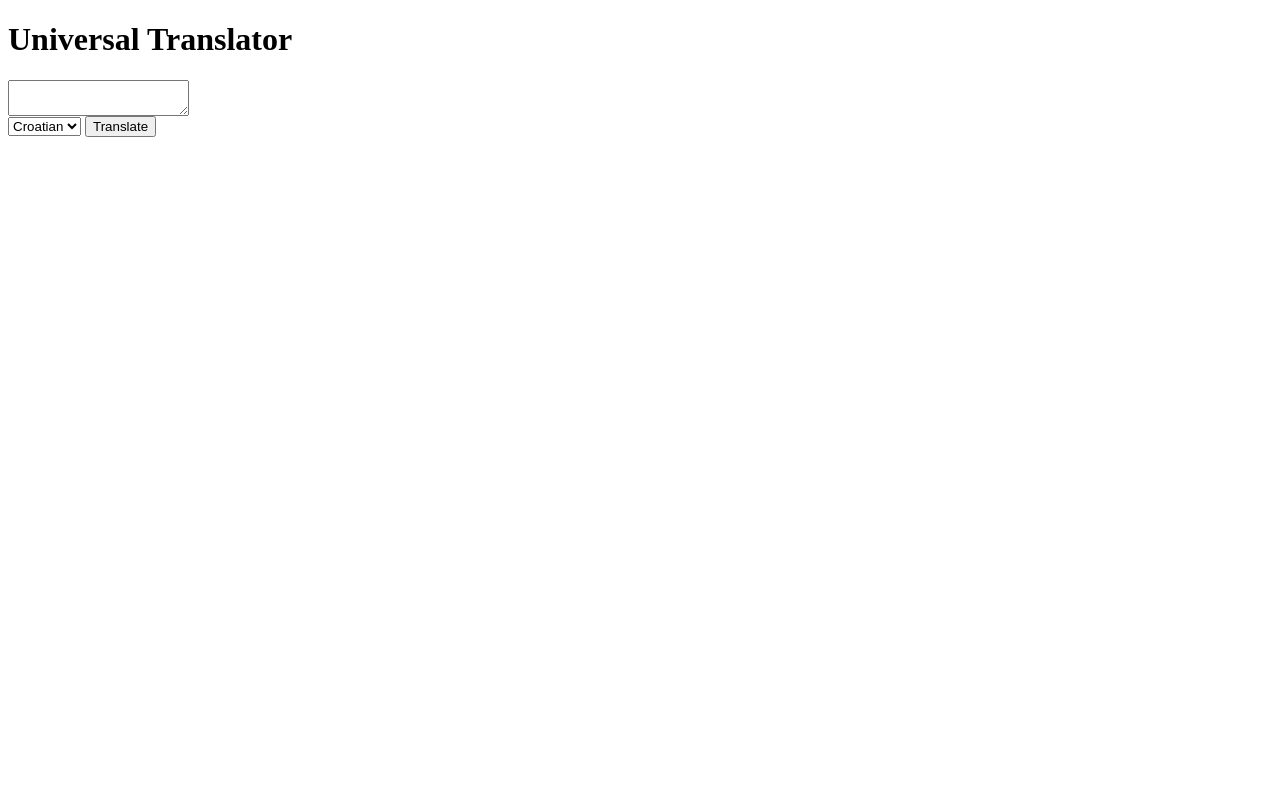
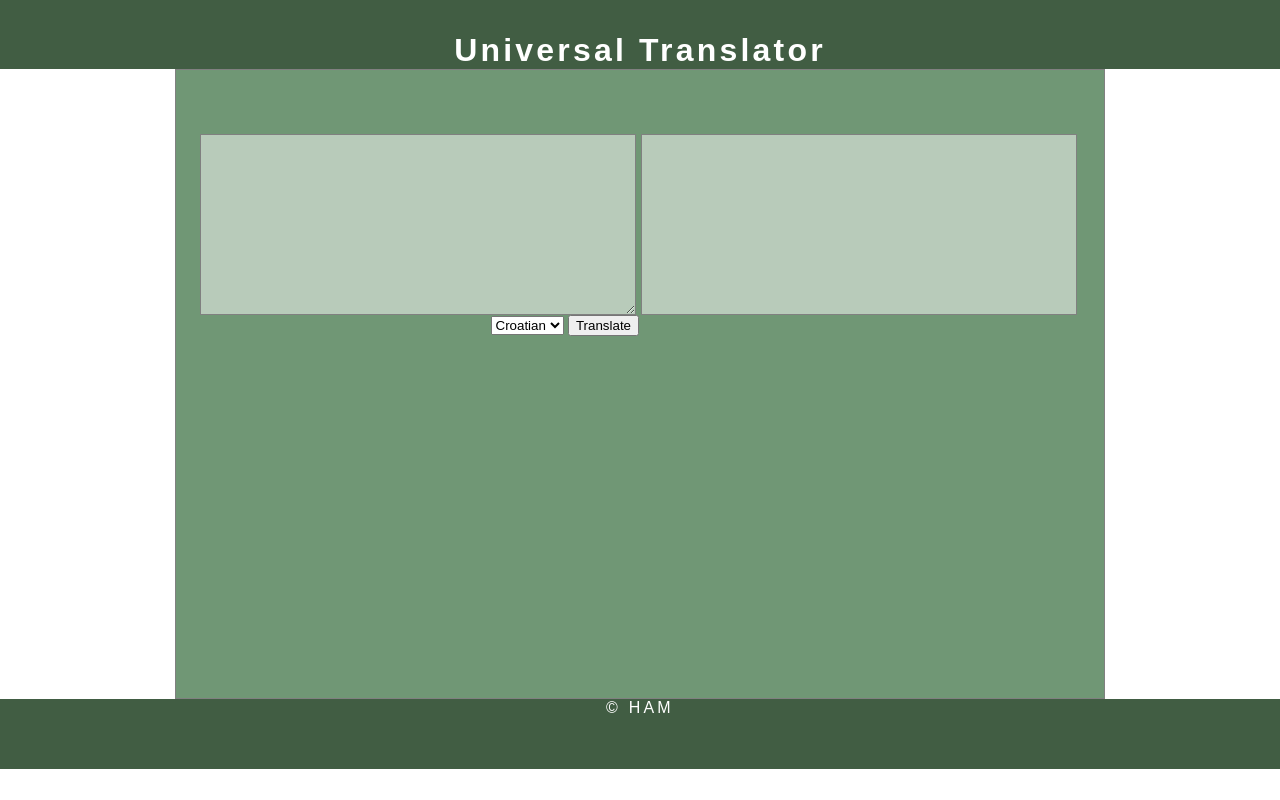
Before and after one commit to nss-day-cohort-13/iffe-translator-ham, a plain HTML site: page index.html in a window 1280 px wide. Drawn offline with Linux system fonts and the light colour scheme.

Commit message:
added styling

```diff
--- a/index.html
+++ b/index.html
@@ -7,8 +7,9 @@
 	<link rel="stylesheet" href="main.css">
 </head>
 <body>
-  <h1>Universal Translator</h1>
-
+	<h1 class="title">Universal Translator</h1>
+	<div class="contain">
+		<div class="left">
 			<textarea id="input-text"></textarea>
 			<select id="lang-select">
 				<option value="lang-croatian">Croatian</option>
@@ -16,10 +17,15 @@
 				<option value="lang-klingon">Klingon</option>
 			</select>
 			<input type="button" id="translate-button" value="Translate">
+		</div>
+		<div class="right">
 			<p id="output-text"></p>
+		</div>
+	</div>
+	<footer>&copy HAM</footer>
+	<script src="croatian.js" type="text/javascript"></script>
 
 	<script src="lang-french.js" type="text/javascript"></script>
-  <script src="croatian.js" type="text/javascript"></script>
 	<script src="lang-klingon.js" type="text/javascript"></script>
 	<script src="main.js" type="text/javascript"></script>
 </body>
--- a/main.css
+++ b/main.css
@@ -1,4 +1,72 @@
+body {
+	margin:0;
+	font-family: sans-serif;
+
+
+}
+
+.contain {
+	max-width: 70%;
+	margin:auto;
+	padding: 1em;
+	min-height: 74.5vh;
+	border: 1px solid grey;
+	background-color: #709775;
+
+}
+
 textarea,
 p {
   display: block;
+  height: 175px;
+	width: 98%;
+	font-size: 2em;
+	background-color: rgba(256, 256, 256, .5);
+	border: 1px solid grey;
+
 }
+
+p {
+	margin: 0;
+	padding: 2px;
+}
+.title {
+	margin: 0;
+	padding-top: 1em;
+	text-align: center;
+	color:white;
+	background-color: #415D43;
+	letter-spacing: .2rem;
+}
+.left,
+.right {
+	margin-top: 3em;
+}
+
+.left {
+	float:left;
+	height: 200px;
+	width: 49%;
+	margin-left: .5em;
+	text-align: right;
+}
+
+
+.right{
+	float:right;
+	height: 200px;
+	width: 49%;
+	margin-right: .5em;
+
+}
+
+footer {
+	clear:none;
+	margin: 0;
+	height: 70px;
+	text-align: center;
+	color:white;
+	background-color: #415D43;
+	letter-spacing: .2rem;
+
+}
```
Lines whose indentation alone changed are shown as unchanged.
